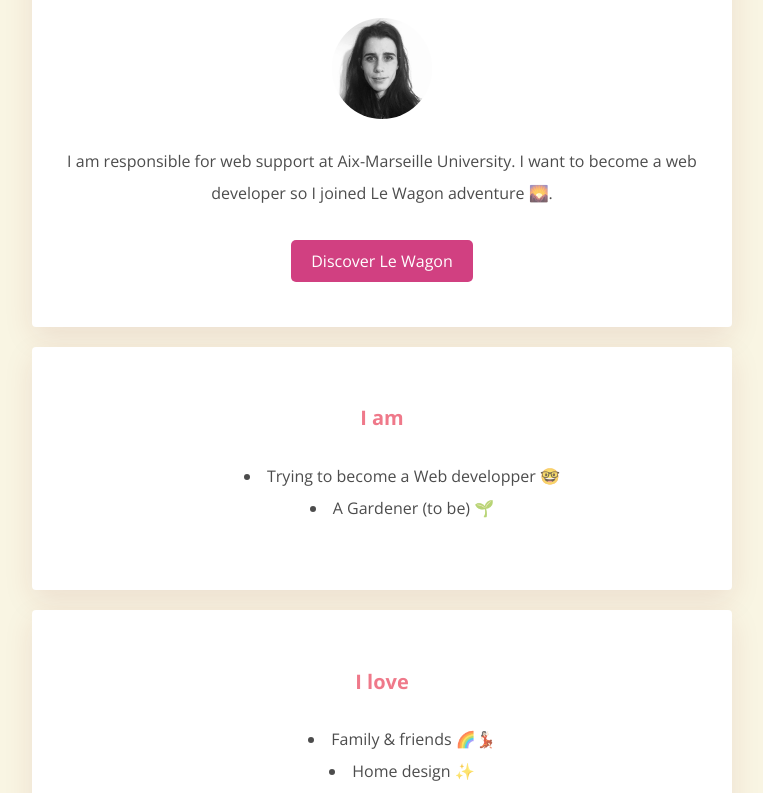
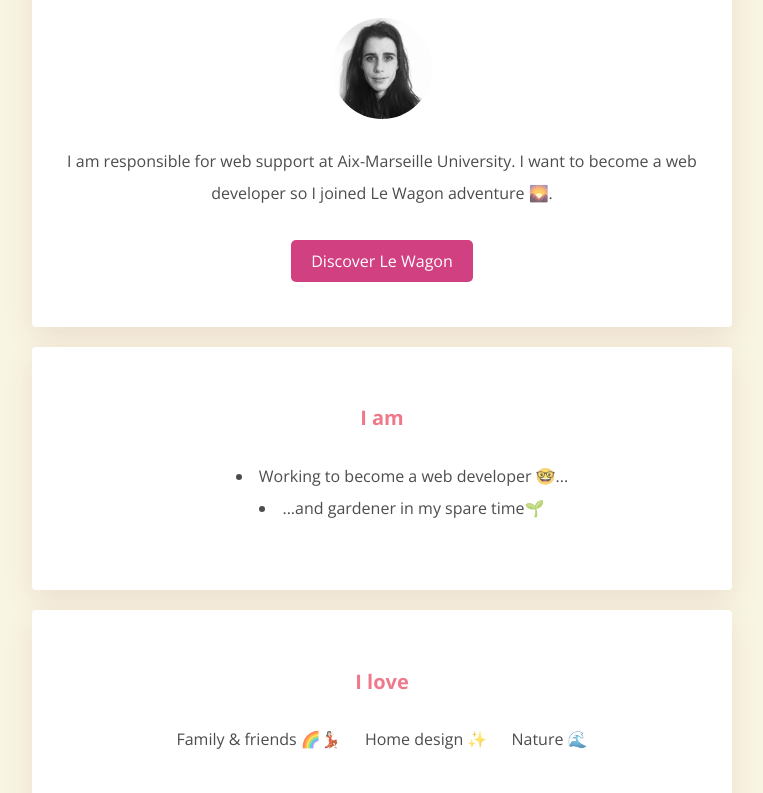
Before and after one commit to lauracab1/profile, a plain HTML site: page index.html in a window 1280 px wide. Shown: the part 157-950 px from the top of the page, without its empty margins (258-1021 px from the left). Drawn offline with nearby package versions, Linux system fonts and the light colour scheme.

Commit message:
Modify hobbies list

```diff
--- a/index.html
+++ b/index.html
@@ -21,14 +21,14 @@
       <div class="card-1 card-white text-center">
         <h2>I am</h2>
         <ul>
-          <li>Trying to become a Web developper 🤓</li>
-          <li>A Gardener (to be) 🌱</li>
+          <li>Working to become a web developer 🤓...</li>
+          <li>...and gardener in my spare time🌱</li>
         </ul>
       </div>
 
       <div class="card-1 card-white text-center">
         <h2>I love</h2>
-        <ul>
+        <ul class="list-inline">
           <li>Family & friends 🌈💃🏻</li>
           <li>Home design ✨</li>
           <li>Nature 🌊</li>
--- a/style.css
+++ b/style.css
@@ -79,6 +79,7 @@ h2 {
 .list-inline > li {
   display: inline;
   padding: 0px, 20px;
+  margin: 0 10px;
 }
 
 /* BUTTONS */
@@ -101,7 +102,6 @@ h2 {
 
 .fa-brands {
   font-size: 40px;
-  margin: 0 10px;
   color: rgb(126, 46, 132, 0.5);
 }
 
```
